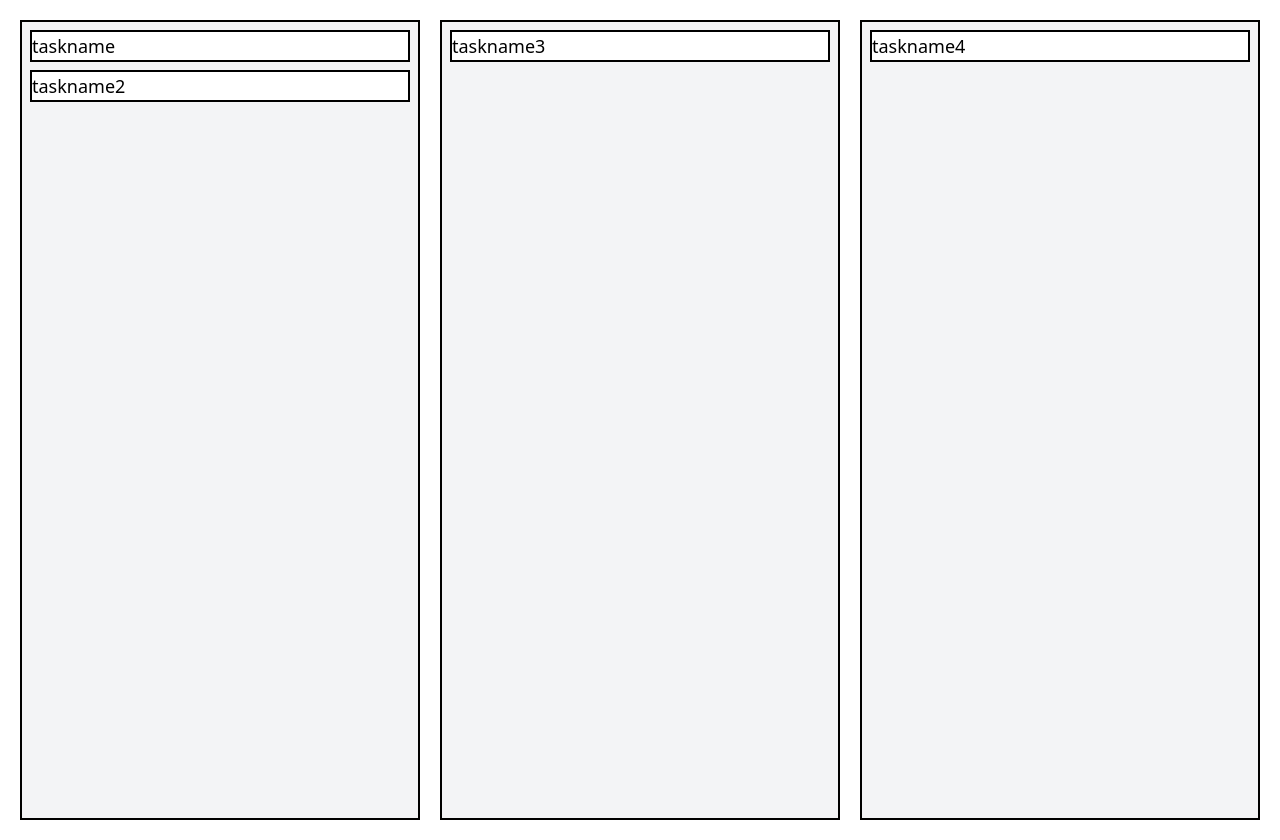
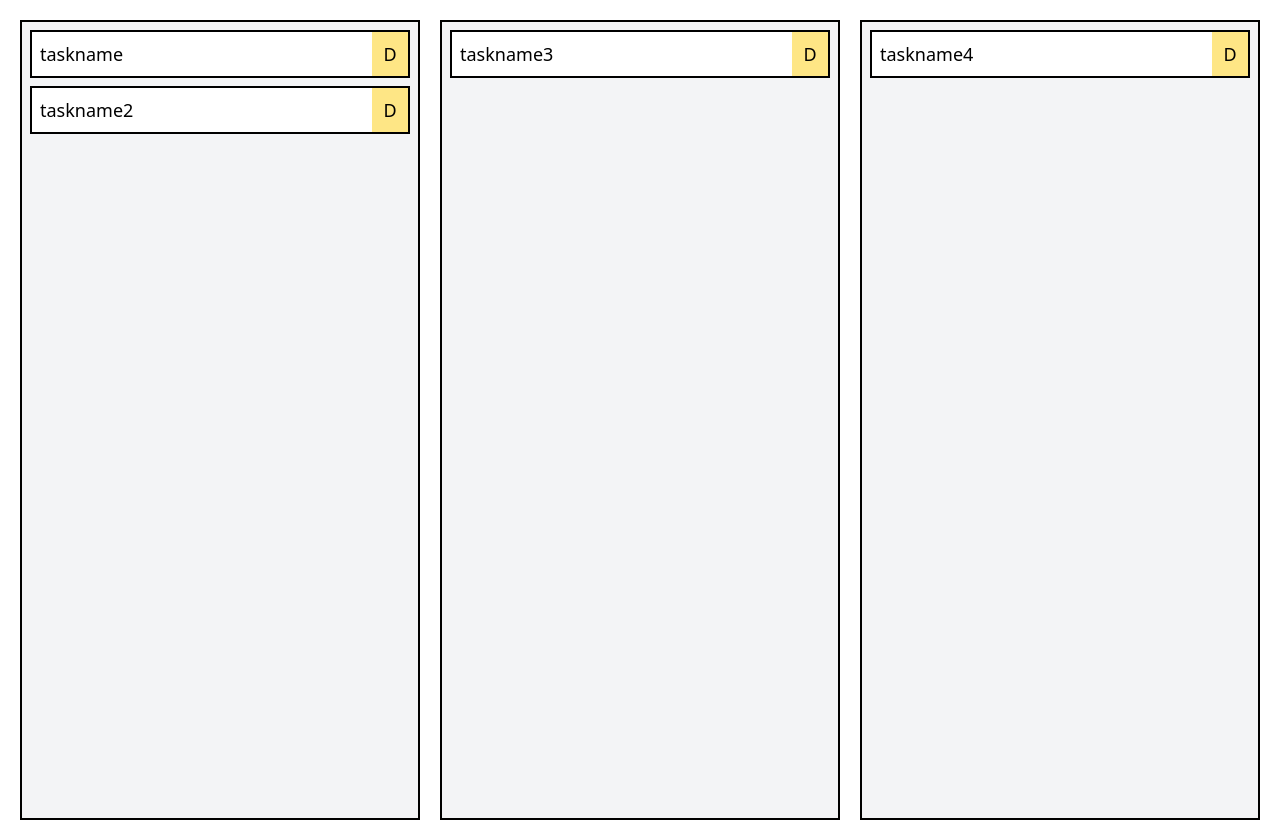
Before and after one commit to takaaat/simple-kanban, a Next.js app: page / in a window 1280 px wide. Built offline with nearby package versions, Linux system fonts and the light colour scheme.

Commit message:
feat: 削除ボタンを復活

```diff
--- a/src/app/components/Droppable.tsx
+++ b/src/app/components/Droppable.tsx
@@ -5,7 +5,15 @@ import {
 } from '@dnd-kit/sortable';
 import { SortableItem } from './SortableItem';
 
-const Droppable = ({ id, items }) => {
+const Droppable = ({
+  id,
+  items,
+  editing,
+  onClick,
+  unFocus,
+  onChange,
+  handleDelete,
+}) => {
   const { isOver, setNodeRef } = useDroppable({ id: id });
 
   return (
@@ -19,7 +27,15 @@ const Droppable = ({ id, items }) => {
         className={`w-100 h-200 flex-none border-2 p-2 ${isOver ? 'bg-blue-200' : 'bg-gray-100'}`}
       >
         {items.map((item) => (
-          <SortableItem key={item.id} task={item} />
+          <SortableItem
+            key={item.id}
+            task={item}
+            editing={editing}
+            onClick={() => onClick(item.id)}
+            unFocus={unFocus}
+            onChange={onChange}
+            handleDelete={() => handleDelete(item.id)}
+          />
         ))}
       </div>
     </SortableContext>
--- a/src/app/components/Item.tsx
+++ b/src/app/components/Item.tsx
@@ -1,20 +1,64 @@
 import { Task } from '@/types/types';
-import React, { forwardRef } from 'react';
+import React, { forwardRef, useEffect, useRef } from 'react';
 
 type ItemProps = React.HTMLAttributes<HTMLDivElement> & {
   task: Task;
+  editing: number;
+  onClick: () => void;
+  unFocus: () => void;
+  onChange: (targetTask: Task, newName: string) => void;
+  handleDelete: () => void;
   children?: React.ReactNode;
 };
 
 export const Item = forwardRef<HTMLDivElement, ItemProps>(
-  ({ task, ...props }, ref) => {
+  (
+    { task, editing, onClick, unFocus, onChange, handleDelete, ...props },
+    ref
+  ) => {
+    const inputRef = useRef<HTMLInputElement>(null);
+
+    const handleBlur = () => {
+      unFocus();
+    };
+
+    useEffect(() => {
+      if (task.id === editing && inputRef.current) {
+        inputRef.current.focus();
+      }
+    }, [editing, task.id]);
+
     return (
       <div
         {...props}
         ref={ref}
         className="bg-white w-full text-lg border-2 mb-2"
       >
-        {task.name}
+        {task.id === editing ? (
+          <input
+            ref={inputRef}
+            value={task.name}
+            onChange={(e) => onChange(task, e.target.value)}
+            className="w-full p-2"
+            onBlur={handleBlur}
+          />
+        ) : (
+          <div className="flex justify-between">
+            <button
+              onClick={onClick}
+              className="text-left w-full cursor-pointer p-2"
+            >
+              {task.name}
+            </button>
+            <button
+              type="button"
+              className="bg-amber-200 w-10 cursor-pointer"
+              onClick={handleDelete}
+            >
+              D
+            </button>
+          </div>
+        )}
       </div>
     );
   }
--- a/src/app/components/SortableItem.tsx
+++ b/src/app/components/SortableItem.tsx
@@ -4,7 +4,14 @@ import { CSS } from '@dnd-kit/utilities';
 import { Item } from './Item';
 import { Task } from '@/types/types';
 
-export function SortableItem(props: { task: Task }) {
+export function SortableItem(props: {
+  task: Task;
+  editing: number;
+  onClick: () => void;
+  unFocus: () => void;
+  onChange: () => void;
+  handleDelete: () => void;
+}) {
   const {
     attributes,
     listeners,
@@ -21,12 +28,17 @@ export function SortableItem(props: { task: Task }) {
   };
 
   return (
-    <Item
-      task={props.task}
-      ref={setNodeRef}
-      style={style}
-      {...attributes}
-      {...listeners}
-    />
+    <div ref={setNodeRef} style={style}>
+      <Item
+        task={props.task}
+        editing={props.editing}
+        onClick={props.onClick}
+        unFocus={props.unFocus}
+        onChange={props.onChange}
+        handleDelete={props.handleDelete}
+        {...attributes}
+        {...listeners}
+      />
+    </div>
   );
 }
--- a/src/app/page.tsx
+++ b/src/app/page.tsx
@@ -12,6 +12,7 @@ import {
   DragOverlay,
   DragStartEvent,
   KeyboardSensor,
+  MouseSensor,
   PointerSensor,
   useSensor,
   useSensors,
@@ -42,13 +43,64 @@ export default function Home() {
   ];
 
   const [kanban, setKanban] = useState<CardArea[]>(data);
+  const [editing, setEditing] = useState<number>(-1);
+
+  function addTask(area: CardArea, name: string) {
+    const newId = Date.now();
+    setKanban(
+      kanban.map((currentArea) => {
+        if (currentArea.id === area.id) {
+          return {
+            ...currentArea,
+            tasks: [...currentArea.tasks, { id: newId, name: name }],
+          };
+        }
+        return currentArea;
+      })
+    );
+  }
+
+  function setEditingFocus(id: number) {
+    setEditing(id);
+  }
+
+  function handleDelete(taskId: number) {
+    setKanban(
+      kanban.map((area) => {
+        return {
+          ...area,
+          tasks: area.tasks.filter((task) => task.id !== taskId),
+        };
+      })
+    );
+  }
+
+  function unFocus() {
+    setEditing(-1);
+  }
+
+  function editTask(targetTask: Task, newName: string) {
+    setKanban(
+      kanban.map((currentArea) => {
+        return {
+          ...currentArea,
+          tasks: currentArea.tasks.map((task) => {
+            if (task === targetTask) {
+              return { ...task, name: newName };
+            }
+            return task;
+          }),
+        };
+      })
+    );
+  }
 
   const [activeId, setActiveId] = useState(null);
   const activeTask = kanban
     .flatMap((area) => area.tasks)
     .find((task) => task.id === activeId);
   const sensors = useSensors(
-    useSensor(PointerSensor),
+    useSensor(MouseSensor, { activationConstraint: { distance: 10 } }),
     useSensor(KeyboardSensor, {
       coordinateGetter: sortableKeyboardCoordinates,
     })
@@ -149,114 +201,33 @@ export default function Home() {
     >
       <div className="p-5 flex gap-5 overflow-x-auto w-full">
         {kanban.map((area) => {
-          return <Droppable key={area.id} id={area.id} items={area.tasks} />;
+          return (
+            <Droppable
+              key={area.id}
+              id={area.id}
+              items={area.tasks}
+              editing={editing}
+              onClick={setEditingFocus}
+              unFocus={unFocus}
+              onChange={editTask}
+              handleDelete={handleDelete}
+            />
+          );
         })}
       </div>
       <DragOverlay>
-        {activeId !== null ? <Item id={activeId} task={activeTask!} /> : null}
+        {activeId !== null ? (
+          <Item
+            id={activeId}
+            task={activeTask!}
+            editing={-1}
+            onClick={() => {}}
+            unFocus={() => {}}
+            onChange={() => {}}
+            handleDelete={() => {}}
+          />
+        ) : null}
       </DragOverlay>
     </DndContext>
   );
 }
-
-export function oldHome() {
-  const data: CardArea[] = [
-    {
-      id: 0,
-      name: 'area1',
-      tasks: [
-        { id: 0, name: 'taskname' },
-        { id: 1, name: 'taskname2' },
-      ],
-    },
-    { id: 1, name: 'area2', tasks: [{ id: 2, name: 'taskname3' }] },
-  ];
-
-  const [kanban, setKanban] = useState<CardArea[]>(data);
-  const [editing, setEditing] = useState<number>(-1);
-
-  function addTask(area: CardArea, name: string) {
-    const newId = Date.now();
-    setKanban(
-      kanban.map((currentArea) => {
-        if (currentArea.id === area.id) {
-          return {
-            ...currentArea,
-            tasks: [...currentArea.tasks, { id: newId, name: name }],
-          };
-        }
-        return currentArea;
-      })
-    );
-  }
-
-  function setEditingFocus(id: number) {
-    setEditing(id);
-  }
-
-  function handleDelete(id: number) {
-    setKanban(
-      kanban.map((area) => {
-        return { ...area, tasks: area.tasks.filter((task) => task.id !== id) };
-      })
-    );
-  }
-
-  function unFocus() {
-    setEditing(-1);
-  }
-
-  function editTask(targetTask: Task, newName: string) {
-    setKanban(
-      kanban.map((currentArea) => {
-        return {
-          ...currentArea,
-          tasks: currentArea.tasks.map((task) => {
-            if (task === targetTask) {
-              return { ...task, name: newName };
-            }
-            return task;
-          }),
-        };
-      })
-    );
-  }
-
-  function handledragEnd(event: DragEndEvent) {
-    if (!event.over) {
-      return;
-    }
-  }
-
-  return (
-    <DndContext onDragEnd={handledragEnd}>
-      <div className="p-5 flex gap-5 overflow-x-auto w-full">
-        {kanban.map((area) => {
-          return (
-            <CardBox
-              name={area.name}
-              key={area.id}
-              id={area.id}
-              onAdd={() => addTask(area, 'aaa')}
-            >
-              {area.tasks.map((task) => {
-                return (
-                  <TaskCard
-                    key={task.id}
-                    id={task.id}
-                    task={task}
-                    editing={editing}
-                    onClick={() => setEditingFocus(task.id)}
-                    unFocus={unFocus}
-                    onChange={editTask}
-                    handleDelete={() => handleDelete(task.id)}
-                  />
-                );
-              })}
-            </CardBox>
-          );
-        })}
-      </div>
-    </DndContext>
-  );
-}
```
